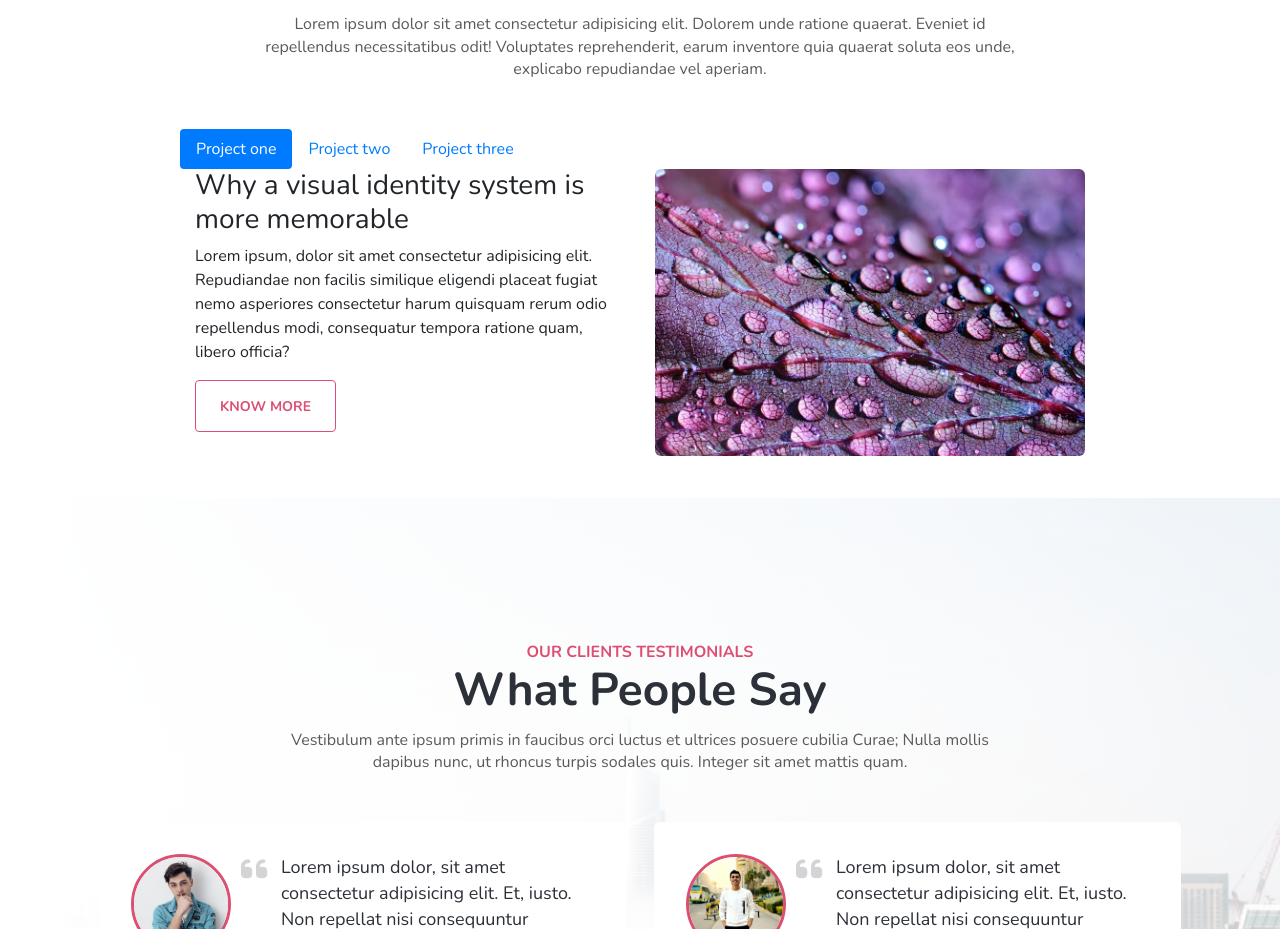
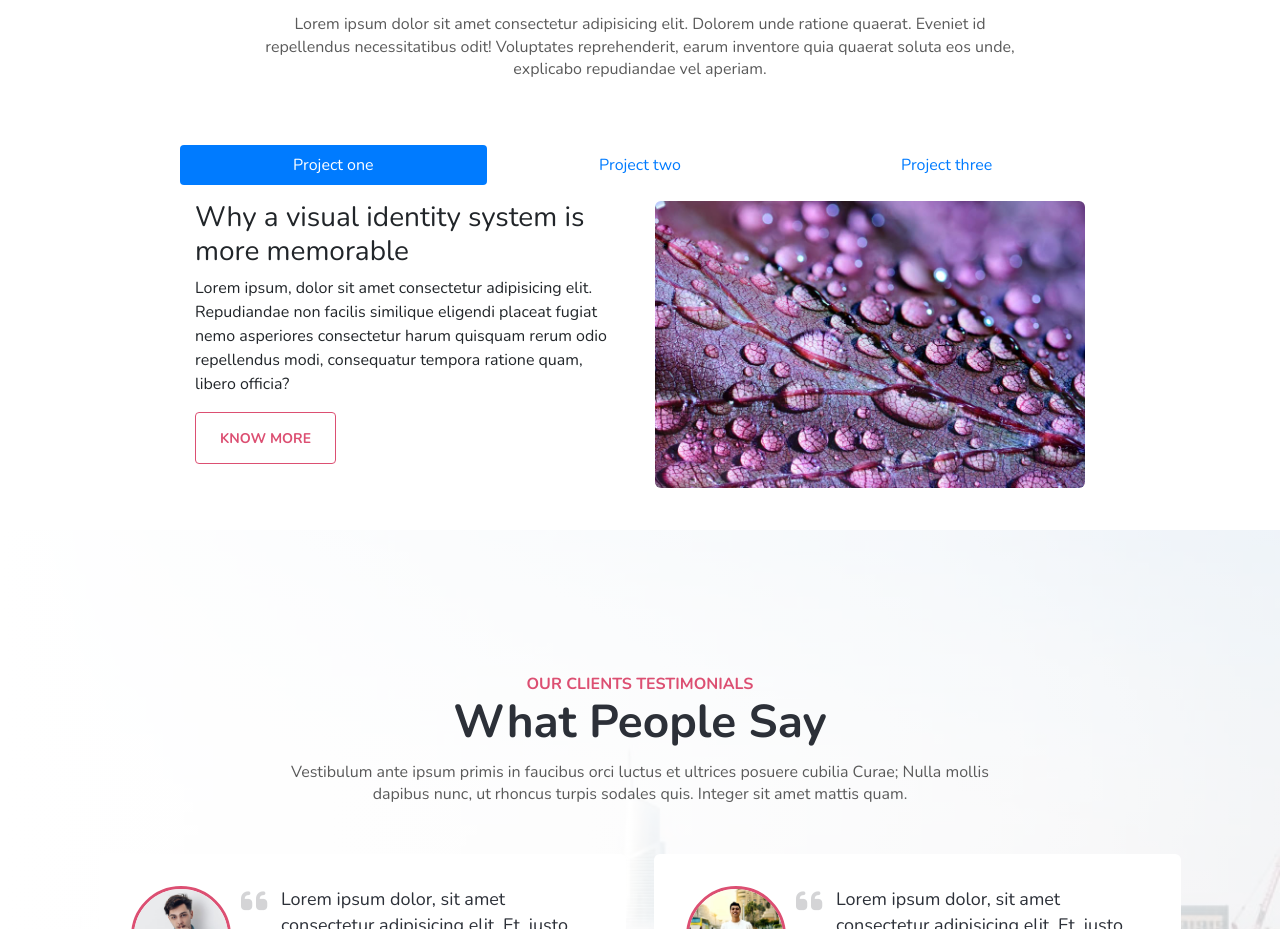
Before and after one commit to daochinam1081406/bc55_BS4_NamDao_SangDang, a plain HTML site: page index.html in a window 1280 px wide. Shown: the part 1922-2851 px from the top of the page. Drawn offline with nearby package versions, Linux system fonts and the light colour scheme.

Commit message:
update pj

```diff
--- a/css/style.css
+++ b/css/style.css
@@ -978,6 +978,7 @@ span.w3l-icon.-back span.fa {
     max-width: 100%;
   }
 }
+
 .testimonialsblock .slider-info {
   max-width: 95%;
   margin: 0 auto;
@@ -1400,5 +1401,27 @@ pb-5,
 .py-5 {
   padding-top: 91px !important;
 }
+/* sua lai nav */
+.linkproduct.active {
+  background-color: white;
+}
+
+ul.nav.nav-pills {
+  display: grid;
+  -ms-flex-wrap: wrap;
+  flex-wrap: wrap;
+  text-align: center;
+  padding-left: 0;
+  margin-bottom: 0;
+  list-style: none;
+  align-items: center;
+  justify-content: center;
+  grid-template-columns: 1fr 1fr 1fr;
+  margin: 1rem 0;
+}
+.tab-pane.container.fade.active {
+  padding-left: 0.5rem;
+  padding-right: 0.5rem;
+}
 
 /* namdao END */
--- a/index.html
+++ b/index.html
@@ -346,17 +346,20 @@
             <!-- Nav pills -->
             <ul class="nav nav-pills">
               <li class="nav-item">
-                <a class="nav-link active" data-toggle="pill" href="#Pj1"
+                <a
+                  class="nav-link linkproduct active"
+                  data-toggle="pill"
+                  href="#Pj1"
                   >Project one</a
                 >
               </li>
               <li class="nav-item">
-                <a class="nav-link" data-toggle="pill" href="#Pj2"
+                <a class="nav-link linkproduct" data-toggle="pill" href="#Pj2"
                   >Project two</a
                 >
               </li>
               <li class="nav-item">
-                <a class="nav-link" data-toggle="pill" href="#Pj3"
+                <a class="nav-link linkproduct" data-toggle="pill" href="#Pj3"
                   >Project three</a
                 >
               </li>
```
Also changed, not shown: 1 other file.
